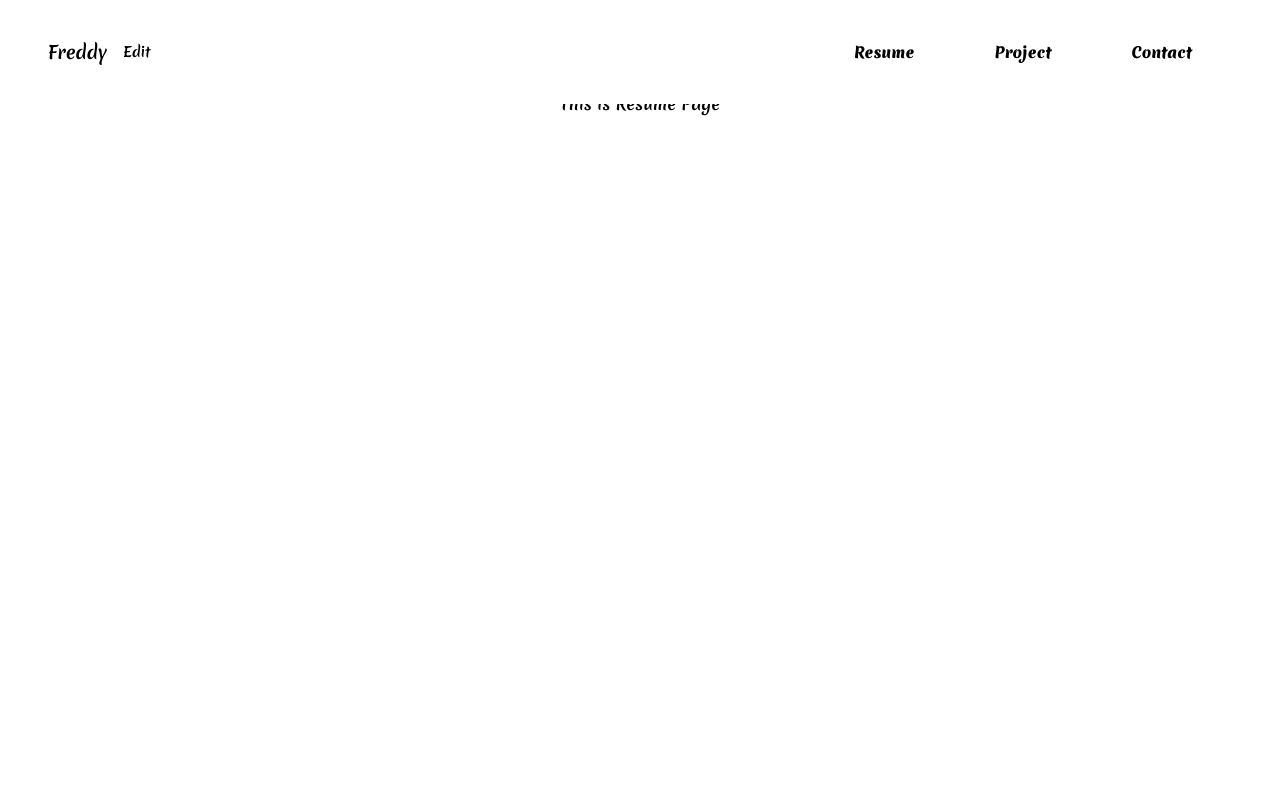
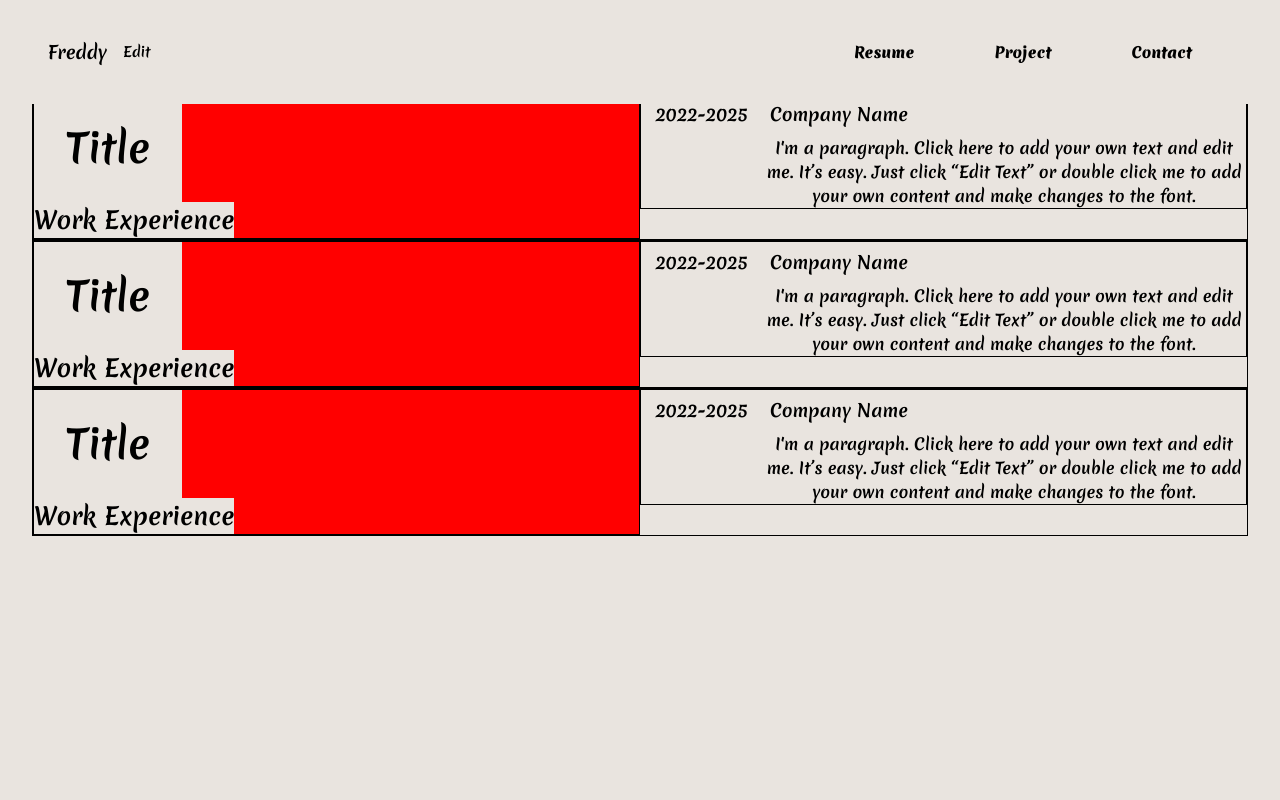
Before and after one commit to freddy990117/Personal-Portfolio-Website, a React (Vite) app: page /Resume in a window 1280 px wide. Shown: the top 800 px of the page. Built offline with nearby package versions, Linux system fonts and the light colour scheme; a web font is replaced by a local one.

Commit message:
Update Resume Style (Not Finish)

```diff
--- a/Layout.css
+++ b/Layout.css
@@ -2,14 +2,10 @@
   box-sizing: border-box;
   padding: 0;
   margin: 0;
-  background-color: white;
+  background-color: #e9e4df;
   color: black;
 }
 
-body .layout-container .outlet-containter {
-  height: 140vh;
-  padding: 60px;
-}
 body .l-header {
   display: flex;
   align-items: center;
@@ -41,12 +37,6 @@ body .l-header .navBar-header .nav-header {
   padding: 0 1.5rem;
   margin: 1rem;
   cursor: pointer;
-}
-body .l-main {
-  margin: 2rem 7rem;
-  height: 100vh;
-  background-color: blue;
-  width: 80%;
 }
 body .l-main .main-info {
   display: flex;
@@ -120,4 +110,52 @@ body .l-footer .navBar-footer .nav-footer .social-icons i {
   font-size: 1.5rem;
   margin: 0 0.5rem;
   cursor: pointer;
+}
+body .layout-container .outlet-containter {
+  height: 110vh;
+  padding: 60px 0;
+}
+body .resume-page {
+  width: 100%;
+  height: 100%;
+  border: 1px solid black;
+  display: flex;
+  justify-content: center;
+  align-items: start;
+}
+body .resume-page .resume-left {
+  border: 1px solid black;
+  background-color: red;
+  width: 100%;
+  display: flex;
+  flex-direction: column;
+  align-items: start;
+}
+body .resume-page .resume-left h1 {
+  font-size: 2.5rem;
+  margin: 2rem;
+}
+body .resume-page .resume-left .resume-points {
+  font-size: 1.5rem;
+}
+body .resume-page .resume-right {
+  background-color: blue;
+  width: 100%;
+  height: 100%;
+  border: 1px solid black;
+  display: flex;
+}
+body .resume-page .resume-right h3 {
+  margin: 0.5rem;
+  font-size: 1.1rem;
+}
+body .resume-page .resume-right .resume-time {
+  flex: 2;
+}
+body .resume-page .resume-right .resume-content {
+  flex: 8;
+  display: flex;
+  flex-direction: column;
+  align-items: start;
+  font-size: 1rem;
 }/*# sourceMappingURL=Layout.css.map */
--- a/Layout.scss
+++ b/Layout.scss
@@ -2,17 +2,11 @@
   box-sizing: border-box;
   padding: 0;
   margin: 0;
-  background-color: white;
+  background-color: #e9e4df;
   color: black;
 }
 
 body {
-  .layout-container {
-    .outlet-containter {
-      height: 140vh;
-      padding: 60px;
-    }
-  }
   // Layout Header 設定
   .l-header {
     display: flex;
@@ -48,10 +42,6 @@ body {
   }
   // Layout Main 設定
   .l-main {
-    margin: 2rem 7rem;
-    height: 100vh;
-    background-color: blue;
-    width: 80%;
     .main-info {
       display: flex;
       align-items: center;
@@ -135,4 +125,56 @@ body {
       }
     }
   }
+  // Layout.jsx 設定
+  .layout-container {
+    .outlet-containter {
+      height: 110vh;
+      padding: 60px 0;
+    }
+  }
+  // Resume.jsx 設定
+  .resume-page {
+    width: 100%;
+    height: 100%;
+    border: 1px solid black;
+    display: flex;
+    justify-content: center;
+    align-items: start;
+    .resume-left {
+      border: 1px solid black;
+      background-color: red;
+      width: 100%;
+      display: flex;
+      flex-direction: column;
+      align-items: start;
+      h1 {
+        font-size: 2.5rem;
+        margin: 2rem;
+      }
+      .resume-points {
+        font-size: 1.5rem;
+      }
+    }
+    .resume-right {
+      background-color: blue;
+      width: 100%;
+      height: 100%;
+      border: 1px solid black;
+      display: flex;
+      h3 {
+        margin: 0.5rem;
+        font-size: 1.1rem;
+      }
+      .resume-time {
+        flex: 2;
+      }
+      .resume-content {
+        flex: 8;
+        display: flex;
+        flex-direction: column;
+        align-items: start;
+        font-size: 1rem;
+      }
+    }
+  }
 }
--- a/src/Pages/Resume.jsx
+++ b/src/Pages/Resume.jsx
@@ -1,7 +1,41 @@
 import React from "react";
 
+const Work_Experience = () => {
+  return (
+    <div className="resume-page">
+      <div className="resume-left">
+        <div className="resume-title">
+          <h1>Title</h1>
+        </div>
+        <div className="resume-points">
+          <h2>Work Experience</h2>
+        </div>
+      </div>
+      <div className="resume-right">
+        <div className="resume-time">
+          <h3>2022-2025</h3>
+        </div>
+        <div className="resume-content">
+          <h3>Company Name</h3>
+          <p>
+            I'm a paragraph. Click here to add your own text and edit me. It’s
+            easy. Just click “Edit Text” or double click me to add your own
+            content and make changes to the font.
+          </p>
+        </div>
+      </div>
+    </div>
+  );
+};
+
 const Resume = () => {
-  return <div>This is Resume Page</div>;
+  return (
+    <div>
+      <Work_Experience />
+      <Work_Experience />
+      <Work_Experience />
+    </div>
+  );
 };
 
 export default Resume;
```
Also changed, not shown: 1 other file (tests, documents, lock files or other folders).
